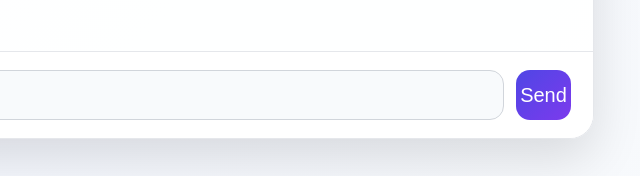
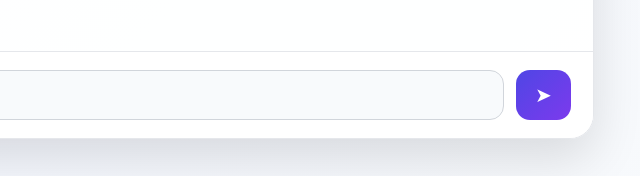
Before and after one commit to Rachamani-vasu/ai-chatbot, a website: page public/index.html in a window 1280 px wide. Shown: the part 621-797 px from the top of the page, 496-1136 px from the left. Drawn offline with Linux system fonts and the light colour scheme.

Commit message:
index.html

```diff
--- a/public/index.html
+++ b/public/index.html
@@ -35,9 +35,9 @@
                 onkeydown="handleKey(event)"
             >
 
-            <button onclick="sendMessage()">
-                Send
-            </button>
+           <button onclick="sendMessage()">
+    ➤
+</button>
 
         </div>
 
```
